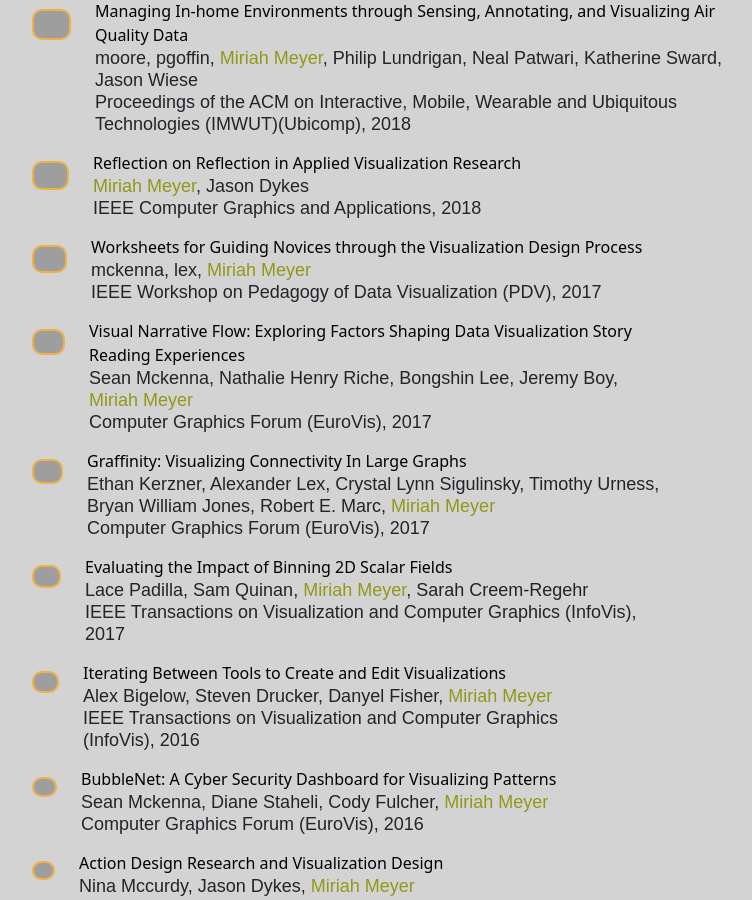
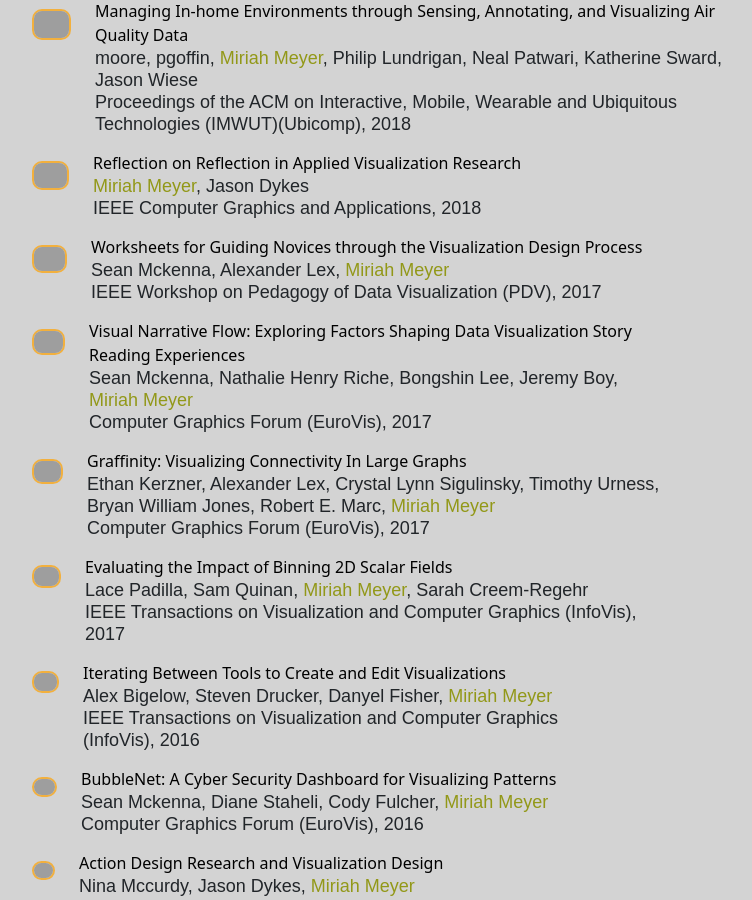
Before and after one commit to visidlab/visidlab.github.io, a Jekyll site: the page built from publications.md, in a window 1280 px wide and 900 px high, scrolled down 1552 px, cut to the strip 0-900 px from the top of the window. Shown: the whole strip, without its empty margins (50-802 px from the left). Built offline with Jekyll 4.4.1, drawn with Linux system fonts in a browser that asks for light colours; some web fonts are replaced; grey boxes are pictures that could not be loaded.

Commit message:
Update 2017_pdv_daf-worksheets.md

```diff
--- a/_publications/2017_pdv_daf-worksheets.md
+++ b/_publications/2017_pdv_daf-worksheets.md
@@ -9,8 +9,8 @@
 image_large: 2017_pdv_daf-worksheets-teaser.png
 
 authors:
-- mckenna
-- lex
+- Sean Mckenna
+- Alexander Lex
 - meyer
 
 journal-short: PDV
```
